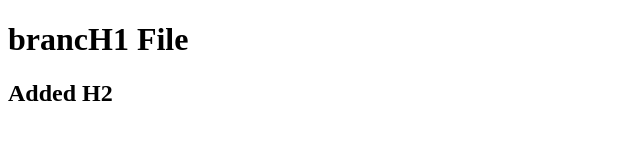
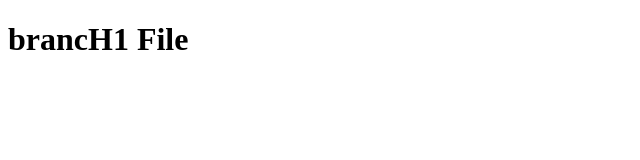
Before and after one commit to Burolla-Developer/git-github, a plain HTML site: page Git&Github/index.html in a window 1280 px wide. Shown: the whole page, without its empty margins (0-640 px from the left). Drawn offline with Linux system fonts and the light colour scheme.

Commit message:
Revert "added h2"
This reverts commit 7cbbf4ad54e8878f864664c827a9c0c04e613008.

```diff
--- a/Git&Github/index.html
+++ b/Git&Github/index.html
@@ -7,7 +7,6 @@
 </head>
 <body>
     <h1> brancH1 File </h1>
-    <h2> Added H2</h2>
 
 </body>
 </html>
```
